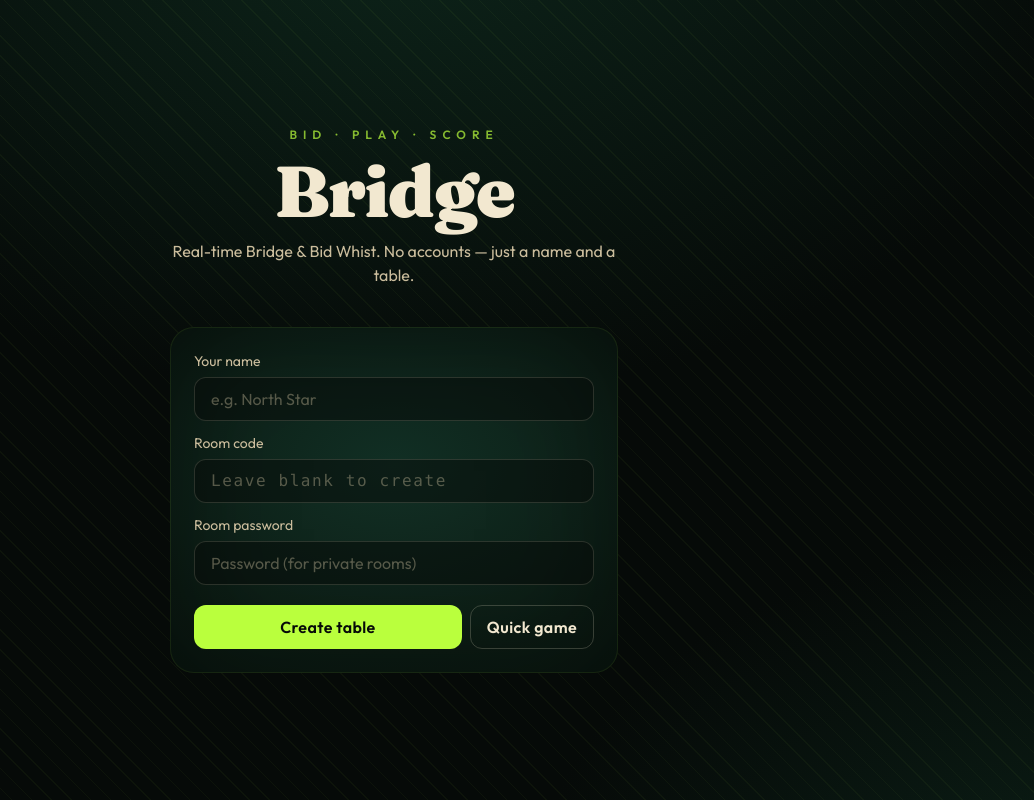
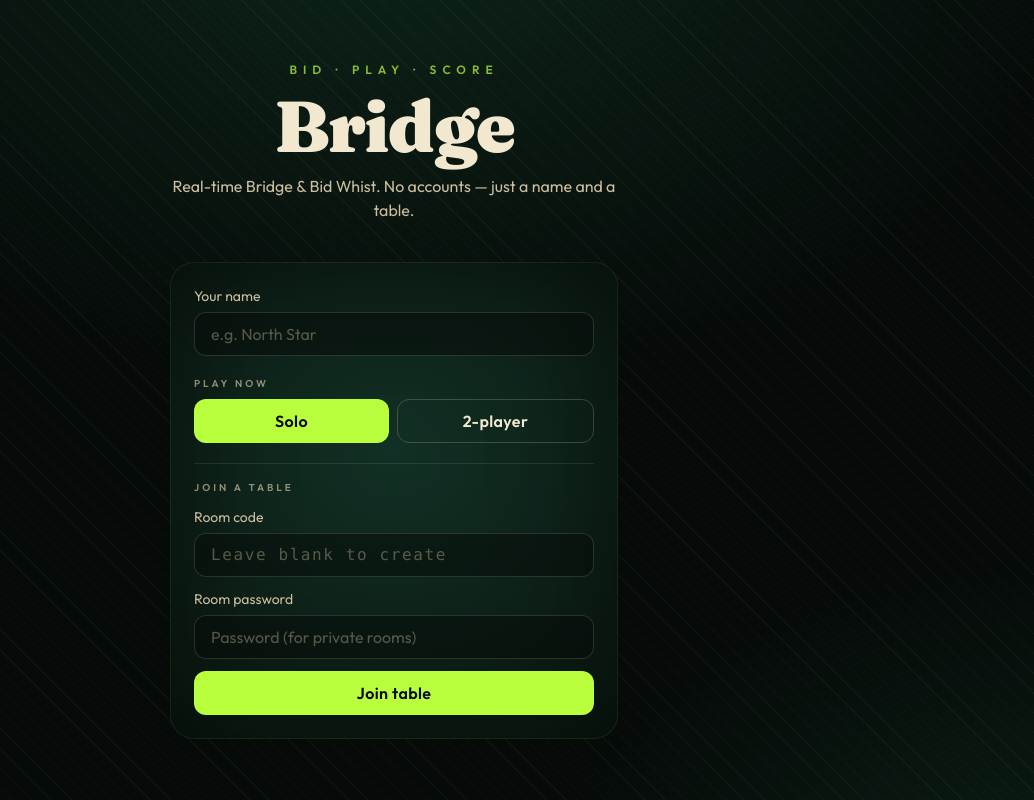
Before and after one commit to KasperLuna/bridge-reborn, a Next.js app: page / in a window 1280 px wide. Shown: the whole page, without its empty margins (246-1280 px from the left). Built offline with nearby package versions, Linux system fonts and the light colour scheme.

Commit message:
Polish entry and end-of-hand flows
- Cache last-used name and prefill it on home and lobby
- Split home into Play now (solo/2p) and Join a table sections
- Rework hand-over dialog button hierarchy and add ready counts
- Slightly strengthen trick area dashed outline

```diff
--- a/src/app/game/[code]/page.tsx
+++ b/src/app/game/[code]/page.tsx
@@ -1041,6 +1041,9 @@ export default function GamePage() {
           isSeated={!session.isSpectator}
           allReady={allFourReady(seats)}
           myReady={!!seats.find((s) => s.id === session.seatId)?.ready}
+          readyCount={
+            seats.filter((s) => s.ready && !s.is_spectator).length
+          }
           onReady={(v) => void ready(v)}
           onNext={() => void startNewGame()}
           onSpectate={handleSpectate}
@@ -1114,6 +1117,7 @@ function HandOverOverlay({
   isSeated,
   allReady,
   myReady,
+  readyCount,
   onReady,
   onNext,
   onSpectate,
@@ -1140,6 +1144,7 @@ function HandOverOverlay({
   isSeated: boolean;
   allReady: boolean;
   myReady: boolean;
+  readyCount: number;
   onReady: (ready: boolean) => void;
   onNext: () => void;
   onSpectate: () => void;
@@ -1259,14 +1264,22 @@ function HandOverOverlay({
               (mode === "four" ? (
                 <div className="mt-6 flex flex-col gap-2">
                   <Button
-                    variant={myReady ? "primary" : "ghost"}
+                    variant="primary"
                     onClick={() => onReady(!myReady)}
                   >
-                    {myReady ? "Ready ✓" : "Ready for next"}
+                    {myReady
+                      ? `Ready ✓ (${readyCount}/4)`
+                      : `Ready for next (${readyCount}/4)`}
                   </Button>
                   {isNorth && (
-                    <Button disabled={!allReady} onClick={onNext}>
-                      {allReady ? "Deal next hand" : "Waiting for players"}
+                    <Button
+                      variant="ghost"
+                      disabled={!allReady}
+                      onClick={onNext}
+                    >
+                      {allReady
+                        ? "Deal next hand"
+                        : `Waiting for players (${readyCount}/4)`}
                     </Button>
                   )}
                 </div>
@@ -1276,10 +1289,24 @@ function HandOverOverlay({
                 </div>
               ))}
 
-            <div className="mt-4 flex justify-center gap-2">
+            <div className="mt-6 flex gap-2 border-t border-cream/10 pt-4">
+              <Button variant="ghost" className="flex-1" onClick={onReplay}>
+                Replay
+              </Button>
+              <Button
+                variant="ghost"
+                className="flex-1"
+                onClick={() => setInspect(true)}
+              >
+                Inspect
+              </Button>
+            </div>
+
+            <div className="mt-2 flex gap-2">
               {isSeated && !winnerSide && (
                 <Button
                   variant="ghost"
+                  className="flex-1"
                   disabled={busy}
                   onClick={() => void act(onSpectate)}
                 >
@@ -1288,24 +1315,13 @@ function HandOverOverlay({
               )}
               <Button
                 variant="danger"
+                className={isSeated && !winnerSide ? "flex-1" : "w-full"}
                 disabled={busy}
                 onClick={() => void act(onLeave)}
               >
                 Leave room
               </Button>
             </div>
-
-            <Button className="mt-2 w-full" variant="ghost" onClick={onReplay}>
-              Replay game
-            </Button>
-
-            <Button
-              className="mt-2 w-full"
-              variant="ghost"
-              onClick={() => setInspect(true)}
-            >
-              Inspect hands
-            </Button>
           </>
         )}
       </div>
--- a/src/app/page.tsx
+++ b/src/app/page.tsx
@@ -4,6 +4,7 @@ import { useEffect, useRef, useState } from "react";
 import { useRouter } from "next/navigation";
 
 import { Button } from "@/components/ui/Button";
+import { rememberName, savedName } from "@/lib/remember-name";
 import { useSessionStore } from "@/store/session-store";
 
 const CHARS = "ABCDEFGHJKLMNPQRSTUVWXYZ23456789";
@@ -23,12 +24,11 @@ export default function Home() {
   const join = useSessionStore((s) => s.join);
   const quick = useSessionStore((s) => s.quick);
 
-  const [username, setUsername] = useState("");
+  const [username, setUsername] = useState(savedName);
   const [code, setCode] = useState("");
   const [password, setPassword] = useState("");
   const [busy, setBusy] = useState(false);
   const [error, setError] = useState<string | null>(null);
-  const [quickOpen, setQuickOpen] = useState(false);
   // Suppress the resume-session redirect while a quick-game nav is in flight
   // (solo must land on /game, not the lobby).
   const quickNavRef = useRef<"solo" | "pairs" | null>(null);
@@ -51,6 +51,7 @@ export default function Home() {
     setBusy(true);
     try {
       await join(targetCode, username.trim(), password.trim() || undefined);
+      rememberName(username.trim());
       router.push(`/room/${targetCode}`);
     } catch (err) {
       setError(err instanceof Error ? err.message : "Failed to join");
@@ -61,10 +62,15 @@ export default function Home() {
 
   async function runQuick(mode: "solo" | "pairs") {
     setError(null);
+    if (!username.trim()) {
+      setError("Pick a username first");
+      return;
+    }
     setBusy(true);
     try {
       quickNavRef.current = mode;
       const s = await quick(mode, username.trim());
+      rememberName(username.trim());
       router.push(mode === "solo" ? `/game/${s.code}` : `/room/${s.code}`);
     } catch (err) {
       setError(
@@ -112,6 +118,35 @@ export default function Home() {
             />
           </label>
 
+          <div className="mt-2">
+            <p className="text-[10px] font-semibold tracking-[0.3em] text-cream-dim/70 uppercase">
+              Play now
+            </p>
+            <div className="mt-2 flex gap-2">
+              <Button
+                type="button"
+                className="flex-1"
+                disabled={busy}
+                onClick={() => void runQuick("solo")}
+              >
+                Solo
+              </Button>
+              <Button
+                type="button"
+                variant="ghost"
+                className="flex-1"
+                disabled={busy}
+                onClick={() => void runQuick("pairs")}
+              >
+                2-player
+              </Button>
+            </div>
+          </div>
+
+          <div className="mt-2 flex flex-col gap-3 border-t border-cream/10 pt-4">
+            <p className="text-[10px] font-semibold tracking-[0.3em] text-cream-dim/70 uppercase">
+              Join a table
+            </p>
             <label className="flex flex-col gap-1.5">
               <span className="text-sm text-cream-dim">Room code</span>
               <input
@@ -137,58 +172,12 @@ export default function Home() {
 
             {error && <p className="text-sm text-danger">{error}</p>}
 
-          <div className="mt-2 flex gap-2">
-            <Button type="submit" className="flex-1" disabled={busy}>
-              {code.trim() ? "Join table" : "Create table"}
-            </Button>
-            <Button
-              type="button"
-              variant="ghost"
-              disabled={busy}
-              onClick={() => {
-                if (!username.trim()) {
-                  setError("Pick a username first");
-                  return;
-                }
-                setQuickOpen(true);
-              }}
-            >
-              Quick game
+            <Button type="submit" className="w-full" disabled={busy}>
+              Join table
             </Button>
           </div>
         </form>
       </div>
-
-      {quickOpen && (
-        <div
-          className="fixed inset-0 z-50 grid place-items-center bg-ink/80 p-4 backdrop-blur-sm"
-          onClick={() => setQuickOpen(false)}
-        >
-          <div
-            className="felt w-full max-w-sm rounded-3xl p-6"
-            onClick={(e) => e.stopPropagation()}
-          >
-            <h3 className="font-display text-2xl font-bold text-cream">
-              Quick game
-            </h3>
-            <p className="mt-2 text-sm text-cream-dim">
-              No waiting for a full table — jump straight in.
-            </p>
-            <div className="mt-5 flex flex-col gap-2">
-              <Button disabled={busy} onClick={() => void runQuick("solo")}>
-                Solo · you + 3 bots
-              </Button>
-              <Button
-                variant="ghost"
-                disabled={busy}
-                onClick={() => void runQuick("pairs")}
-              >
-                2-player · NS vs EW
-              </Button>
-            </div>
-          </div>
-        </div>
-      )}
     </main>
   );
 }
--- a/src/app/room/[code]/page.tsx
+++ b/src/app/room/[code]/page.tsx
@@ -8,6 +8,7 @@ import { KickPanel } from "@/components/KickPanel";
 import { Button } from "@/components/ui/Button";
 import type { Seat } from "@/lib/game/types";
 import { pb } from "@/lib/pb";
+import { rememberName, savedName } from "@/lib/remember-name";
 import { listPresets } from "@/lib/rulesets";
 import type { Room, RoomSeat } from "@/lib/types";
 import { useRoomStore } from "@/store/room-store";
@@ -50,7 +51,7 @@ export default function RoomPage() {
   const start = useRoomStore((s) => s.start);
 
   const [busy, setBusy] = useState(false);
-  const [name, setName] = useState("");
+  const [name, setName] = useState(savedName);
   const [joinPw, setJoinPw] = useState("");
   const [privacyPw, setPrivacyPw] = useState("");
   const [showPrivacyPw, setShowPrivacyPw] = useState(false);
@@ -113,6 +114,7 @@ export default function RoomPage() {
     setBusy(true);
     try {
       await join(code, name.trim(), joinPw.trim() || undefined);
+      rememberName(name.trim());
     } catch (err) {
       useRoomStore
         .getState()
--- a/src/components/TrickArea.tsx
+++ b/src/components/TrickArea.tsx
@@ -229,7 +229,7 @@ export function TrickArea({
               </motion.div>
             ) : (
               <div
-                className={`${eff.wrap} ${eff.radius} border border-dashed border-cream/10`}
+                className={`${eff.wrap} ${eff.radius} border-2 border-dashed border-cream/20`}
               />
             )}
           </div>
--- /dev/null
+++ b/src/lib/remember-name.ts
@@ -0,0 +1,17 @@
+const KEY = "bridge.lastName";
+
+export function savedName(): string {
+  try {
+    return localStorage.getItem(KEY) ?? "";
+  } catch {
+    return "";
+  }
+}
+
+export function rememberName(name: string) {
+  try {
+    localStorage.setItem(KEY, name);
+  } catch {
+    // ignore storage failures; prefill is best-effort
+  }
+}
```
Lines whose indentation alone changed are shown as unchanged.
